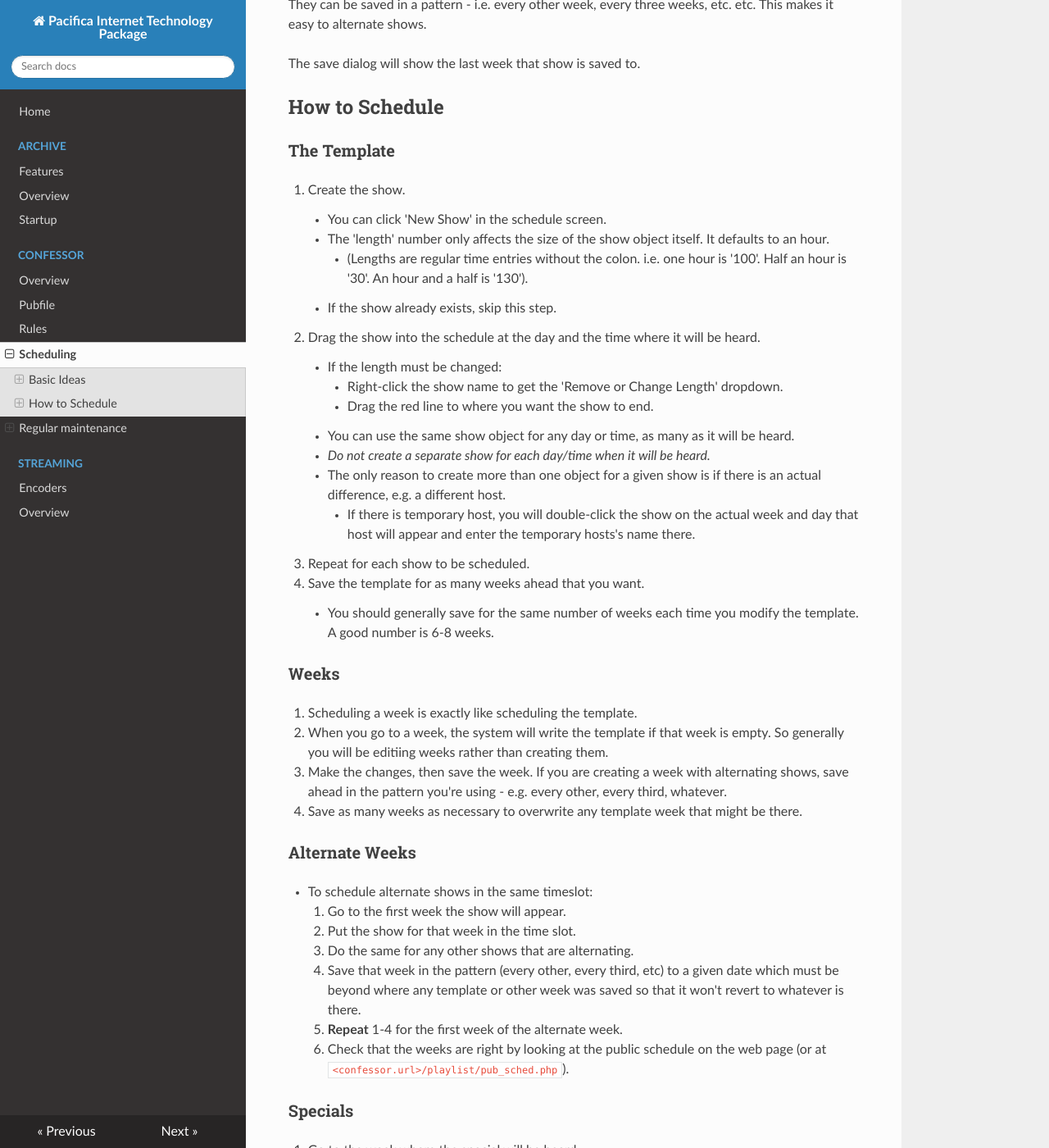
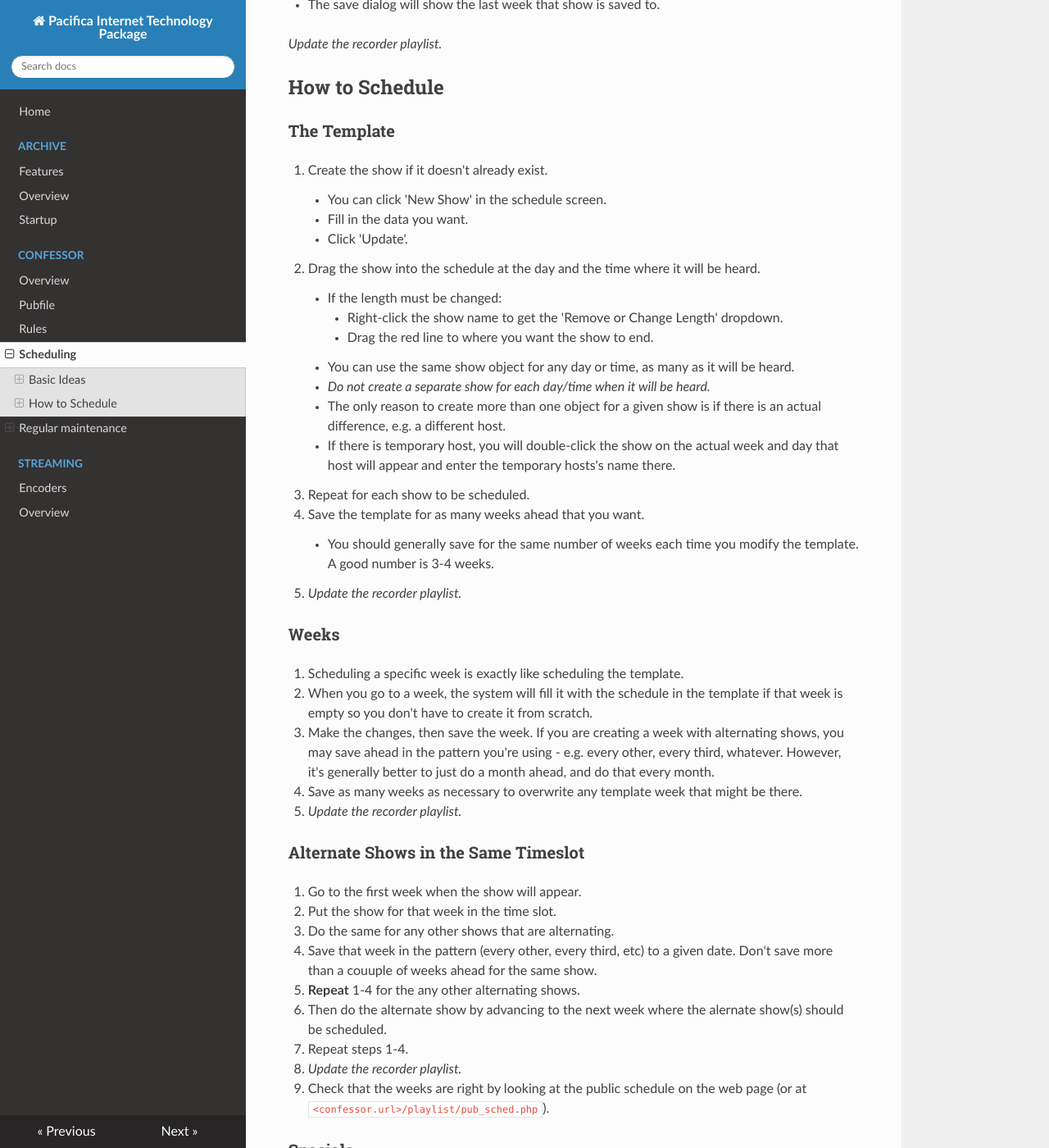
Before and after one commit to opensourceradio/ram, an MkDocs documentation site: the page built from docs/confessor/scheduling.md, in a window 1280 px wide and 1400 px high, scrolled down 1283 px. Shown: the whole window at 82% size. Built offline with MkDocs 1.6.1, drawn with Linux system fonts in a browser that asks for light colours; nearby versions of some CDN libraries; some of the changed text lies outside the part shown.

Commit message:
minor changes mostly reminding to update playlist and save only 3-4 weeks. simplifying.

```diff
--- a/docs/confessor/scheduling.md
+++ b/docs/confessor/scheduling.md
@@ -28,82 +28,110 @@ At 'Schedule Admin' in the main menu.
 	- To navigate from the template to the current week, go 'Next', then 'Previous'.
 - Just a note: the background color is reddish when you're working the template and blue when you're working a week.
 - The Central menu turns red if you've made any modifications to the schedule.
-- When you return to 'Admin' after editing you will be given the option of saving the 'recorder playlist'. The recorder playlist tells the recorder what to record and when. Unless you're planning on more edits later, it never hurts to create the playlist.
-- **If you don't write a playlist for whatever changes you've made, the recorder won't see them and continue recording the earlier schedule.**
+- When you return to 'Admin' after editing you will be given the option of updating the 'recorder playlist'. The recorder playlist tells the recorder what to record and when. Unless you're planning on more edits later, it never hurts to update the playlist.
+- **If you don't update the recoreder playlist for whatever changes you've made, the recorder won't see them and continue recording the earlier schedule.**
+- In other words, **always update the playlist unless there's something wrong with the schedule.**
 
 ### The Template ###
 
-The Template is the basic schedule for a week. If a week is not scheduled, the system
+- The Template is the basic schedule for a week. If a week is not scheduled, the system
 will insert the template for that empty week so the recorder won't stop.
-If there is a week scheduled, the recorder will use that week.
+- If there is a week scheduled, the recorder will use that week.
 
-When you create or modify the template, you must save it.
+- When you create or modify the template, you must save it.
 
-You can choose how many weeks ahead to save it for.
+- You can choose how many weeks ahead to save it for. A good number is 3-4.
 
-The save dialog will show the last week the template is saved to.
+- The save dialog will show the last week the template is saved to.
+
+*Update the recorder playlist.*
 
 ### Weeks ###
 
-Weeks are exactly like the template, except they are not copied ahead by the system.
+- Weeks are exactly like the template, except they are not copied ahead by the system.
 
-Weeks can be saved ahead like the template.
+- Weeks can be saved ahead like the template.
 
-They can be saved in a pattern - i.e. every other week, every three weeks, etc. etc. This makes it easy to
+- They can be saved in a pattern - i.e. every other week, every three weeks, etc. etc. This makes it easy to
 alternate shows.
 
-The save dialog will show the last week that show is saved to.
+- The save dialog will show the last week that show is saved to.
+
+*Update the recorder playlist.*
 
 ## How to Schedule ##
 
 ### The Template ###
 
-1.	Create the show.
+1.	Create the show if it doesn't already exist.
 	- You can click 'New Show' in the schedule screen.
-	- The 'length' number only affects the size of the show object itself. It defaults to an hour.
-		- (Lengths are regular time entries without the colon. i.e. one hour is '100'. Half an hour is '30'. An hour and a half is '130').
-	- If the show already exists, skip this step.
+	- Fill in the data you want.
+	- Click 'Update'.  <br>
 
-2.	Drag the show into the schedule at the day and the time where it will be heard.
+
+1.	Drag the show into the schedule at the day and the time where it will be heard.
 	- If the length must be changed:
 		1.	Right-click the show name to get the 'Remove or Change Length' dropdown.
 		2.	Drag the red line to where you want the show to end.
 	- You can use the same show object for any day or time, as many as it will be heard.
 	- *Do not create a separate show for each day/time when it will be heard.*
 	- The only reason to create more than one object for a given show is if there is an actual difference, e.g. a different host.
-		 - If there is temporary host, you will double-click the show on the actual week and day that host will appear and enter the temporary hosts's name there.
+    - If there is temporary host, you will double-click the show on the actual week and day that host will appear and enter the temporary hosts's name there.
 
 3.	Repeat for each show to be scheduled.
 
 4.	Save the template for as many weeks ahead that you want.
-	- You should generally save for the same number of weeks each time you modify the template. A good number is 6-8 weeks.
+	- You should generally save for the same number of weeks each time you modify the template. A good number is 3-4 weeks.
+
+5.  *Update the recorder playlist.*
 
 ### Weeks ###
 
-1.	Scheduling a week is exactly like scheduling the template.
+1.	Scheduling a specific week is exactly like scheduling the template.
 
-2.	When you go to a week, the system will write the template if that week is empty. So generally you will be editiing weeks rather than creating them.
+2.	When you go to a week, the system will fill it with the schedule in the template if that week is empty so you don't have to create it from scratch.
 
-3.	Make the changes, then save the week. If you are creating a week with alternating shows, save ahead in the pattern you're using - e.g. every other, every third, whatever.
+3.	Make the changes, then save the week. If you are creating a week with alternating shows, you may save ahead in the pattern you're using - e.g. every other, every third, whatever. However, it's generally better to just do a month ahead, and do that every month.
 
 4.	Save as many weeks as necessary to overwrite any template week that might be there.
 
+5.  *Update the recorder playlist.*
 
-### Alternate Weeks ###
--	To schedule alternate shows in the same timeslot:
-	1.	Go to the first week the show will appear.
-	2.	Put the show for that week in the time slot.
-	3.	Do the same for any other shows that are alternating.
-	4.	Save that week in the pattern (every other, every third, etc) to a given date which must be beyond where any template or other week was saved so that it won't revert to whatever is there.
-	6.	**Repeat** 1-4 for the first week of the alternate week.
-	5.	Check that the weeks are right by looking at the public schedule on the web page (or at `<confessor.url>/playlist/pub_sched.php`).
+
+
+### Alternate Shows in the Same Timeslot ###
+
+1.	Go to the first week when the show will appear.
+
+2.	Put the show for that week in the time slot.
+
+3.	Do the same for any other shows that are alternating.
+
+4.	Save that week in the pattern (every other, every third, etc) to a given date. Don't save more than a couuple of weeks ahead for the same show.
+
+5.	**Repeat** 1-4 for the any other alternating shows.
+
+6.  Then do the alternate show by advancing to the next week where the alernate show(s) should be scheduled.
+
+7.  Repeat steps 1-4.
+
+8.  *Update the recorder playlist.*
+
+9.	Check that the weeks are right by looking at the public schedule on the web page (or at `<confessor.url>/playlist/pub_sched.php`).
 
 ### Specials ###
+
 1.	Go to the week where the special will be heard.
+
 1.	Create the show object for the special.
+
 2.  Remove and/or change the length of the show(s) you're replacing.
-3.	Drag and Drop the special into that space and adjust the length (if necessary).
+
+3.	Drag and Drop the special into the space you created and adjust the length (if necessary).
+
 4.	Save 'Only This Week'.
+
+5.  *Update the recorder playlist.*
 
 ### Overlaps ###
 - Shows are not allowed to overlap. If you get the 'Fix Overlaps' window when you try to save, you will have to fix any overlaps.
@@ -113,6 +141,8 @@ The save dialog will show the last week that show is saved to.
 
 # Copying the Template #
 
-Copy ahead for 20 weeks, 2 weeks later make a change and copy ahead only 10
-weeks (less than the original copy ahead), after 10 weeks the schedule will
-revert to the original copy.
+*Don't copy the template ahead for more than 3-4 weeks.*
+If you were to copy ahead for 20 weeks, and then 2  weeks later make a change and copy ahead only 10
+weeks (less than the first copy ahead), after 10 weeks the schedule will
+revert to the schedule in the first template.
+So always save the same 3-4 weeks ahead.
```
